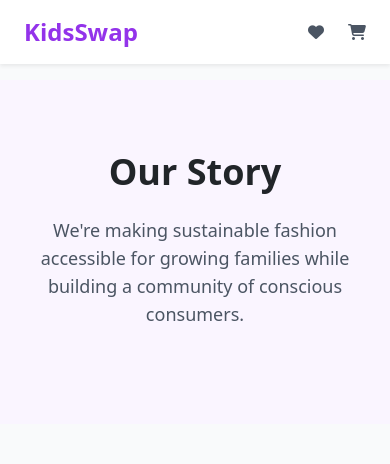
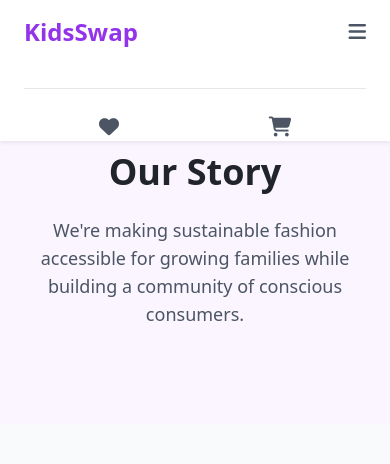
Before and after one commit to estii20/clothing_app, a Django app: page /about/ in a window 390 px wide. Shown: the top 464 px of the page. Run offline with Django 5.2, Linux system fonts and the light colour scheme; some libraries are stand-ins or nearby versions.

Commit message:
Add mobile navbar

```diff
--- a/templates/base.html
+++ b/templates/base.html
@@ -29,6 +29,10 @@
     <link rel="stylesheet" href="https://cdn.jsdelivr.net/npm/swiper@11/swiper-bundle.min.css"/>
     <!-- Base CSS -->
     <link rel="stylesheet" href="{% static 'css' %}">
+    <style>
+    [x-cloak] { display: none !important; }
+    </style>
+
 </head>
 <body>
 
@@ -57,9 +61,12 @@
     <div id="wrapper" class="min-h-screen bg-gray-50">
         <!-- Header -->
         <header id="header" class="bg-white shadow-sm fixed w-full z-50">
-            <div class="container mx-auto px-4">
+        <div class="container mx-auto px-4" x-data="{ mobileMenuOpen: false }">
             <div class="flex items-center justify-between h-16">
+            <!-- Logo -->
             <a href="/" class="text-2xl font-bold text-purple-600">KidsSwap</a>
+
+            <!-- Desktop Nav -->
             <nav class="hidden md:flex space-x-8">
             <a href="{% url 'create_clothing_item' %}" class="text-gray-600 hover:text-purple-600">Sell</a>
             <a href="{% url 'about' %}" class="text-gray-600 hover:text-purple-600">About</a>
@@ -73,7 +80,9 @@
                 <a href="{% url 'signup' %}" class="text-gray-600 hover:text-purple-600">Sign Up</a>
             {% endif %}
             </nav>
-                    <div class="flex items-center space-x-6">
+
+             <!-- Desktop Icons -->
+            <div class="hidden md:flex items-center space-x-6">
             <a href="{% url 'wishlist' %}" class="text-gray-600 hover:text-purple-600">
                 <i class="fa-solid fa-heart"></i>
             </a>
@@ -93,9 +102,65 @@
             </a>
             {% endif %}
             </div>
+
+            <!-- Burger Button -->
+            <button
+                class="md:hidden text-gray-600 focus:outline-none"
+                @click="mobileMenuOpen = !mobileMenuOpen"
+                aria-label="Toggle mobile menu"
+            >
+                <i class="fa-solid fa-bars text-xl"></i>
+            </button>
             </div>
+
+            <!-- Mobile Nav Dropdown -->
+            <div
+            x-show="mobileMenuOpen"
+            x-transition
+            x-cloak
+            @click.outside="mobileMenuOpen = false"
+            class="md:hidden mt-2 space-y-2 pb-4"
+            >
+            <a href="{% url 'create_clothing_item' %}" class="block text-gray-600 hover:text-purple-600" @click="mobileMenuOpen = false">Sell</a>
+            <a href="{% url 'about' %}" class="block text-gray-600 hover:text-purple-600" @click="mobileMenuOpen = false">About</a>
+
+            {% if user.is_authenticated %}
+            <form action="{% url 'logout' %}" method="post">
+                {% csrf_token %}
+                <button type="submit" class="w-full text-left text-gray-600 hover:text-purple-600" @click="mobileMenuOpen = false">
+                Logout
+                </button>
+            </form>
+            {% else %}
+            <a href="{% url 'login' %}" class="block text-gray-600 hover:text-purple-600" @click="mobileMenuOpen = false">Login</a>
+            <a href="{% url 'signup' %}" class="block text-gray-600 hover:text-purple-600" @click="mobileMenuOpen = false">Sign Up</a>
+            {% endif %}
+            </div>
+            <!-- Mobile Icon Bar -->
+            <div class="md:hidden mt-4 flex justify-around border-t pt-4">
+            <a href="{% url 'wishlist' %}" class="text-gray-600 hover:text-purple-600">
+                <i class="fa-solid fa-heart text-xl"></i>
+            </a>
+            <a href="{% url 'cart' %}" class="text-gray-600 hover:text-purple-600 relative">
+                <i class="fa-solid fa-cart-shopping text-xl"></i>
+                {% with request.session.cart|length as cart_count %}
+                {% if cart_count > 0 %}
+                    <span class="absolute -top-1 right-1 bg-purple-600 text-white rounded-full w-5 h-5 flex items-center justify-center text-xs">
+                    {{ cart_count }}
+                    </span>
+                {% endif %}
+                {% endwith %}
+            </a>
+            {% if user.is_authenticated %}
+            <a href="#" class="text-gray-600 hover:text-purple-600">
+                <i class="fa-solid fa-user text-xl"></i>
+            </a>
+            {% endif %}
+            </div>
+            <!-- End Mobile Icon Bar -->
         </div>
         </header>
+        <!-- End Header -->
 
         <!-- Main Content -->
         <main class="pt-20">
```
Lines whose indentation alone changed are shown as unchanged.
